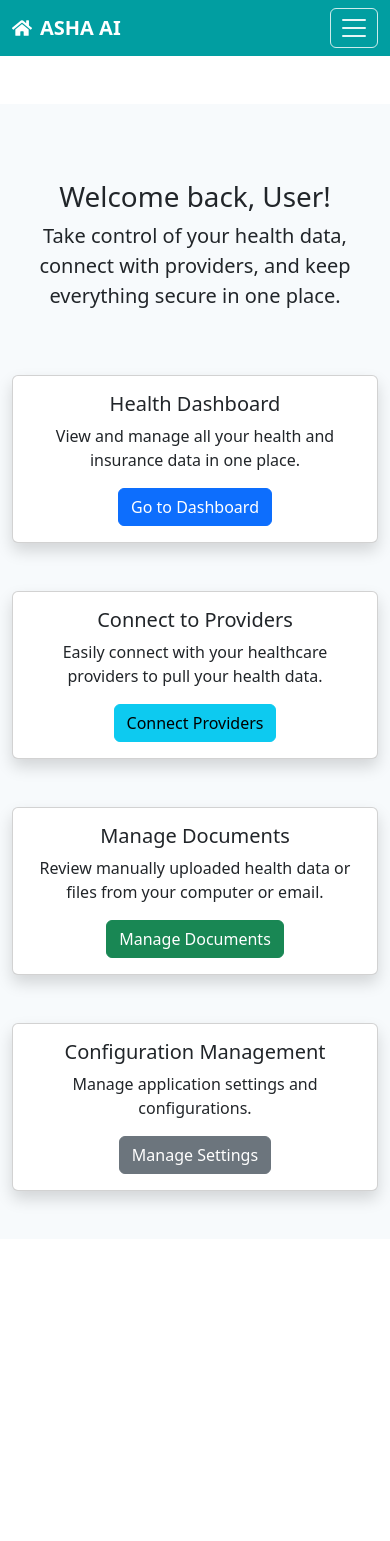
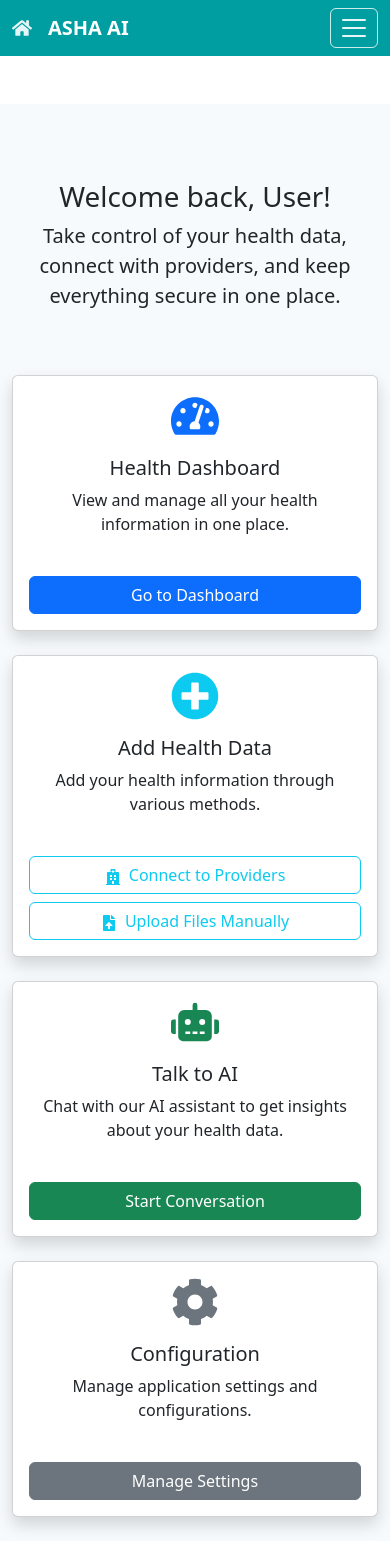
Before and after one commit to nitingoel-ps/asha_website, a React (Create React App) app: page / in a window 390 px wide. Before the commit the page ends 1239 px from the top, so only its background shows below. Built offline with nearby package versions, Linux system fonts and the light colour scheme; sample sign-in values are in the browser's storage; what aws-amplify would draw is missing.

Commit message:
menu improvement - colors suck still.

```diff
--- a/src/components/Home.css
+++ b/src/components/Home.css
@@ -26,6 +26,12 @@
     border: none;
     background: #f8f9fa;
     box-shadow: 0 2px 5px rgba(0, 0, 0, 0.1);
+    transition: transform 0.3s ease, box-shadow 0.3s ease;
+}
+
+.card:hover {
+    transform: translateY(-5px);
+    box-shadow: 0 8px 15px rgba(0, 0, 0, 0.1);
 }
 
 .card-title {
@@ -38,8 +44,14 @@
     color: #6c757d;
 }
 
-  .card i {
-    font-size: 2.5rem;
+.action-card {
+    text-align: center;
+    padding: 0.5rem;
+}
+
+.action-card h5 {
+    font-weight: 600;
+    margin-bottom: 1rem;
 }
 
 .why-choose-us h2 {
--- a/src/components/Home/LoggedInHome.js
+++ b/src/components/Home/LoggedInHome.js
@@ -1,11 +1,11 @@
-// src/components/Home/LoggedInHome.js
 import React from "react";
 import { Link } from "react-router-dom";
 import { Container, Row, Col, Card, Button } from "react-bootstrap";
-import { useAuth } from "../../context/AuthContext"; // Ensure AuthContext is implemented
+import { FaTachometerAlt, FaPlusCircle, FaHospital, FaFileUpload, FaRobot, FaCog } from "react-icons/fa";
+import { useAuth } from "../../context/AuthContext";
 
 function LoggedInHome() {
-  const { user } = useAuth(); // Fetch user details from AuthContext
+  const { user } = useAuth();
 
   return (
     <Container className="logged-in-container mt-5">
@@ -19,50 +19,70 @@ function LoggedInHome() {
         </Col>
       </Row>
 
-      {/* Actionable Cards Section */}
+      {/* Main Options */}
       <Row className="text-center">
-        <Col md={4} sm={6} className="mb-4">
-          <Card className="action-card shadow">
-            <Card.Body>
-              <i className="bi bi-person-bounding-box display-4 text-primary mb-3"></i>
+        {/* Health Dashboard */}
+        <Col md={6} lg={3} className="mb-4">
+          <Card className="action-card shadow h-100">
+            <Card.Body className="d-flex flex-column">
+              <div className="text-primary mb-3">
+                <FaTachometerAlt size={48} />
+              </div>
               <h5>Health Dashboard</h5>
-              <p>View and manage all your health and insurance data in one place.</p>
+              <p className="flex-grow-1">View and manage all your health information in one place.</p>
               <Button as={Link} to="/patient-dashboard" variant="primary">
                 Go to Dashboard
               </Button>
             </Card.Body>
           </Card>
         </Col>
-        <Col md={4} sm={6} className="mb-4">
-          <Card className="action-card shadow">
-            <Card.Body>
-              <i className="bi bi-link display-4 text-info mb-3"></i>
-              <h5>Connect to Providers</h5>
-              <p>Easily connect with your healthcare providers to pull your health data.</p>
-              <Button as={Link} to="/add-providers" variant="info">
-                Connect Providers
+
+        {/* Add Health Data - Main Card */}
+        <Col md={6} lg={3} className="mb-4">
+          <Card className="action-card shadow h-100">
+            <Card.Body className="d-flex flex-column">
+              <div className="text-info mb-3">
+                <FaPlusCircle size={48} />
+              </div>
+              <h5>Add Health Data</h5>
+              <p className="flex-grow-1">Add your health information through various methods.</p>
+              <div className="mt-auto">
+                <Button as={Link} to="/add-providers" variant="outline-info" className="mb-2 w-100">
+                  <FaHospital className="me-1" /> Connect to Providers
+                </Button>
+                <Button as={Link} to="/upload-files" variant="outline-info" className="w-100">
+                  <FaFileUpload className="me-1" /> Upload Files Manually
+                </Button>
+              </div>
+            </Card.Body>
+          </Card>
+        </Col>
+
+        {/* Talk to AI */}
+        <Col md={6} lg={3} className="mb-4">
+          <Card className="action-card shadow h-100">
+            <Card.Body className="d-flex flex-column">
+              <div className="text-success mb-3">
+                <FaRobot size={48} />
+              </div>
+              <h5>Talk to AI</h5>
+              <p className="flex-grow-1">Chat with our AI assistant to get insights about your health data.</p>
+              <Button as={Link} to="/ai-chat" variant="success">
+                Start Conversation
               </Button>
             </Card.Body>
           </Card>
         </Col>
-        <Col md={4} sm={6} className="mb-4">
-          <Card className="action-card shadow">
-            <Card.Body>
-              <i className="bi bi-cloud-upload display-4 text-success mb-3"></i>
-              <h5>Manage Documents</h5>
-              <p>Review manually uploaded health data or files from your computer or email.</p>
-              <Button as={Link} to="/my-documents" variant="success">
-                Manage Documents
-              </Button>
-            </Card.Body>
-          </Card>
-        </Col>
-        <Col md={4} sm={6} className="mb-4">
-          <Card className="action-card shadow">
-            <Card.Body>
-              <i className="bi bi-gear display-4 text-secondary mb-3"></i>
-              <h5>Configuration Management</h5>
-              <p>Manage application settings and configurations.</p>
+
+        {/* Configuration */}
+        <Col md={6} lg={3} className="mb-4">
+          <Card className="action-card shadow h-100">
+            <Card.Body className="d-flex flex-column">
+              <div className="text-secondary mb-3">
+                <FaCog size={48} />
+              </div>
+              <h5>Configuration</h5>
+              <p className="flex-grow-1">Manage application settings and configurations.</p>
               <Button as={Link} to="/configuration" variant="secondary">
                 Manage Settings
               </Button>
--- a/src/components/Navigation/LoggedInNavbar.js
+++ b/src/components/Navigation/LoggedInNavbar.js
@@ -1,17 +1,23 @@
 import React, { useState, useEffect, useRef } from 'react';
 import { Link } from 'react-router-dom';
-import { Navbar, Nav, Container } from 'react-bootstrap';
-import { FaHome, FaSignOutAlt, FaTachometerAlt, FaFileUpload, FaHospital, FaCog, FaRobot } from 'react-icons/fa';
+import { Navbar, Nav, Container, NavDropdown } from 'react-bootstrap';
+import { FaHome, FaSignOutAlt, FaTachometerAlt, FaFileUpload, FaHospital, FaCog, FaRobot, FaPlusCircle, FaChevronRight } from 'react-icons/fa';
 import { useAuth } from '../../context/AuthContext';
 import { useNavigate } from "react-router-dom";
+import './navbar.css'; // Import custom navbar styles
 
 function LoggedInNavbar() {
   const { logout } = useAuth();
   const navigate = useNavigate();
   const [expanded, setExpanded] = useState(false);
   const navbarRef = useRef(null);
+  const [windowWidth, setWindowWidth] = useState(window.innerWidth);
+  const [showSubMenu, setShowSubMenu] = useState(false);
 
   useEffect(() => {
+    const handleResize = () => setWindowWidth(window.innerWidth);
+    window.addEventListener('resize', handleResize);
+
     const handleClickOutside = (event) => {
       if (navbarRef.current && !navbarRef.current.contains(event.target)) {
         setExpanded(false);
@@ -19,7 +25,11 @@ function LoggedInNavbar() {
     };
 
     document.addEventListener('click', handleClickOutside);
-    return () => document.removeEventListener('click', handleClickOutside);
+
+    return () => {
+      document.removeEventListener('click', handleClickOutside);
+      window.removeEventListener('resize', handleResize);
+    };
   }, []);
 
   const handleLogout = () => {
@@ -29,39 +39,87 @@ function LoggedInNavbar() {
     navigate('/');
   };
 
+  const closeMenu = () => setExpanded(false);
+
+  const isMobile = windowWidth < 992; // Bootstrap lg breakpoint
+
+  const toggleSubMenu = (e) => {
+    if (isMobile) {
+      e.preventDefault();
+      setShowSubMenu(!showSubMenu);
+    }
+  };
+
   return (
     <Navbar
       ref={navbarRef}
-      className="navbar"
+      className="navbar mobile-friendly-navbar"
       variant="dark"
       expand="lg"
       expanded={expanded}
       onToggle={(expanded) => setExpanded(expanded)}
     >
       <Container>
-        <Navbar.Brand as={Link} to="/" onClick={() => setExpanded(false)}>
-          <FaHome /> ASHA AI
+        <Navbar.Brand as={Link} to="/" onClick={closeMenu}>
+          <FaHome className="nav-icon" /> ASHA AI
         </Navbar.Brand>
         <Navbar.Toggle aria-controls="basic-navbar-nav" />
         <Navbar.Collapse id="basic-navbar-nav">
-          <Nav className="ms-auto">
-            <Nav.Link as={Link} to="/patient-dashboard" onClick={() => setExpanded(false)}>
-              <FaTachometerAlt /> Dashboard
+          <Nav className="ms-auto mobile-nav">
+            <Nav.Link as={Link} to="/patient-dashboard" onClick={closeMenu} className="nav-item">
+              <FaTachometerAlt className="nav-icon" /> Health Dashboard
             </Nav.Link>
-            <Nav.Link as={Link} to="/add-providers" onClick={() => setExpanded(false)}>
-              <FaHospital /> Connect Providers
+
+            {isMobile ? (
+              // On mobile: create a collapsible parent item with sub-items
+              <>
+                <div
+                  className={`mobile-nav-parent ${showSubMenu ? 'active' : ''}`}
+                  onClick={toggleSubMenu}
+                >
+                  <div className="mobile-nav-parent-content">
+                    <FaPlusCircle className="nav-icon" /> Add Health Data
+                  </div>
+                  <FaChevronRight className={`submenu-arrow ${showSubMenu ? 'rotated' : ''}`} />
+                </div>
+
+                {showSubMenu && (
+                  <div className="mobile-submenu">
+                    <Nav.Link as={Link} to="/add-providers" onClick={closeMenu} className="mobile-nav-subitem">
+                      <FaHospital className="nav-icon" /> Connect to Providers
+                    </Nav.Link>
+                    <Nav.Link as={Link} to="/upload-files" onClick={closeMenu} className="mobile-nav-subitem">
+                      <FaFileUpload className="nav-icon" /> Upload Files Manually
+                    </Nav.Link>
+                  </div>
+                )}
+              </>
+            ) : (
+              // On desktop: use dropdown
+              <NavDropdown
+                title={<><FaPlusCircle className="nav-icon" /> Add Health Data</>}
+                id="add-health-data-dropdown"
+                className="nav-item"
+              >
+                <NavDropdown.Item as={Link} to="/add-providers" onClick={closeMenu}>
+                  <FaHospital className="nav-icon" /> Connect to Providers
+                </NavDropdown.Item>
+                <NavDropdown.Item as={Link} to="/upload-files" onClick={closeMenu}>
+                  <FaFileUpload className="nav-icon" /> Upload Files Manually
+                </NavDropdown.Item>
+              </NavDropdown>
+            )}
+
+            <Nav.Link as={Link} to="/ai-chat" onClick={closeMenu} className="nav-item">
+              <FaRobot className="nav-icon" /> Talk to AI
             </Nav.Link>
-            <Nav.Link as={Link} to="/my-documents" onClick={() => setExpanded(false)}>
-              <FaFileUpload /> Manage Files
+
+            <Nav.Link as={Link} to="/configuration" onClick={closeMenu} className="nav-item">
+              <FaCog className="nav-icon" /> Configuration
             </Nav.Link>
-            <Nav.Link as={Link} to="/configuration" onClick={() => setExpanded(false)}>
-              <FaCog /> Configuration
-            </Nav.Link>
-            <Nav.Link as={Link} to="/ai-chat" onClick={() => setExpanded(false)}>
-              <FaRobot /> AI Chat
-            </Nav.Link>
-            <Nav.Link onClick={() => { setExpanded(false); handleLogout(); }}>
-              <FaSignOutAlt /> Logout
+
+            <Nav.Link onClick={() => { closeMenu(); handleLogout(); }} className="nav-item">
+              <FaSignOutAlt className="nav-icon" /> Logout
             </Nav.Link>
           </Nav>
         </Navbar.Collapse>
--- /dev/null
+++ b/src/components/Navigation/navbar.css
@@ -0,0 +1,120 @@
+/* Mobile-friendly Navbar Styles */
+
+.mobile-friendly-navbar {
+  padding: 0.5rem 0;
+}
+
+/* Make all icons consistent size and color */
+.nav-icon {
+  margin-right: 0.5rem;
+  font-size: 1.1rem; /* Standardize icon size */
+  color: rgba(255, 255, 255, 0.9); /* Brighter icon color for better contrast */
+}
+
+/* Special styling for navbar brand icon */
+.navbar-brand .nav-icon {
+  font-size: 1.25rem; /* Slightly larger for brand */
+}
+
+/* Mobile-specific styles */
+@media (max-width: 991.98px) {
+  .mobile-nav {
+    padding-top: 0.5rem;
+    padding-bottom: 0.5rem;
+  }
+
+  .mobile-nav .nav-item {
+    padding: 0.75rem 1rem;
+    border-bottom: 1px solid rgba(255, 255, 255, 0.1);
+    transition: background-color 0.3s;
+  }
+
+  .mobile-nav .nav-item:hover {
+    background-color: rgba(255, 255, 255, 0.1);
+  }
+
+  /* Improved parent menu item with submenu */
+  .mobile-nav-parent {
+    display: flex;
+    align-items: center;
+    padding: 0.75rem 1rem;
+    color: rgba(255, 255, 255, 0.85);
+    border-bottom: 1px solid rgba(255, 255, 255, 0.1);
+    cursor: pointer;
+    user-select: none;
+    transition: background-color 0.2s ease;
+  }
+
+  /* Create a consistent flex layout for parent item */
+  .mobile-nav-parent-content {
+    display: flex;
+    align-items: center;
+    flex-grow: 1;
+  }
+
+  /* Ensure icon in parent content is properly aligned */
+  .mobile-nav-parent-content .nav-icon {
+    margin-right: 0.5rem;
+    position: relative; /* Ensures proper alignment */
+    top: 0;
+  }
+
+  .mobile-nav-parent:hover,
+  .mobile-nav-parent.active {
+    background-color: rgba(255, 255, 255, 0.1);
+    color: #fff;
+  }
+
+  /* Submenu arrow icon with animation */
+  .submenu-arrow {
+    margin-left: auto;
+    transition: transform 0.3s ease;
+    color: rgba(255, 255, 255, 0.7); /* Make arrow slightly more subtle */
+    font-size: 0.9rem; /* Make arrow smaller */
+  }
+
+  .submenu-arrow.rotated {
+    transform: rotate(90deg);
+  }
+
+  /* Container for submenu items */
+  .mobile-submenu {
+    background-color: rgba(0, 0, 0, 0.2);
+  }
+
+  /* Submenu items */
+  .mobile-nav-subitem {
+    padding-left: 2.5rem !important;
+    border-bottom: 1px solid rgba(255, 255, 255, 0.1);
+    transition: background-color 0.3s;
+  }
+
+  .mobile-nav-subitem:hover {
+    background-color: rgba(255, 255, 255, 0.1);
+  }
+
+  /* Add extra space at the bottom of the mobile menu */
+  .navbar-collapse {
+    max-height: 85vh;
+    overflow-y: auto;
+    padding-bottom: 1rem;
+  }
+}
+
+/* Desktop dropdown enhancement */
+@media (min-width: 992px) {
+  .navbar-nav .dropdown-menu {
+    box-shadow: 0 0.5rem 1rem rgba(0, 0, 0, 0.15);
+    border: none;
+    border-radius: 0.25rem;
+  }
+
+  .navbar-nav .dropdown-item {
+    padding: 0.5rem 1.5rem;
+  }
+
+  /* Make dropdown icons consistent with nav icons */
+  .dropdown-item .nav-icon {
+    color: #212529; /* Darker for dropdown items against light background */
+  }
+}
```
Lines whose indentation alone changed are shown as unchanged.
